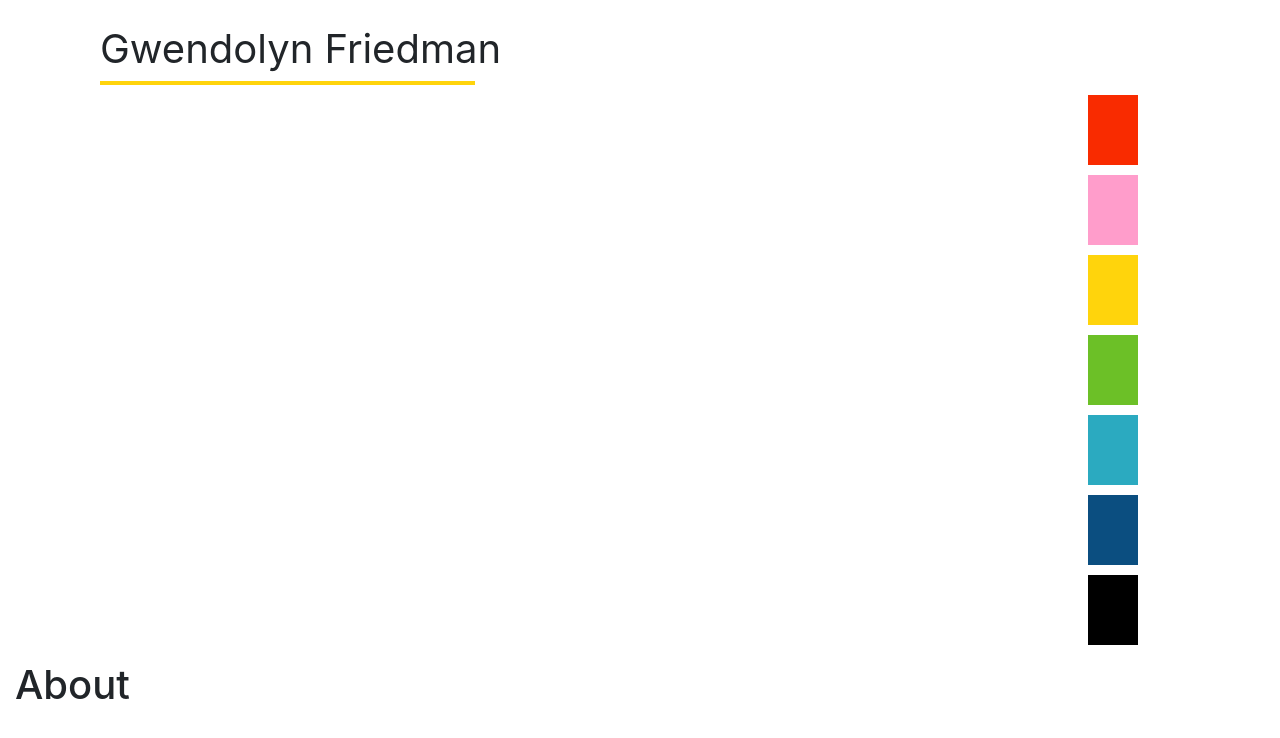
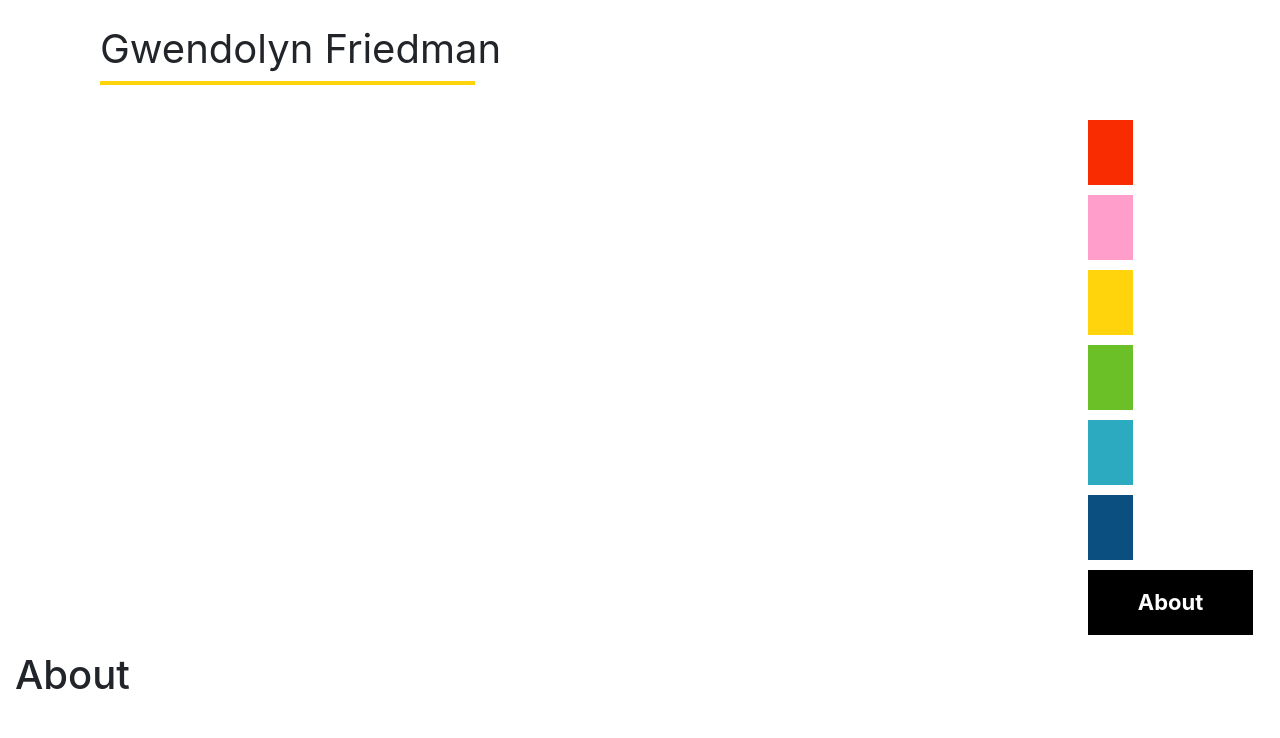
Before and after one commit to gwenfriedman/gwenfportfolio, a React (Create React App) app: page /about in a window 1280 px wide. Shown: the top 738 px of the page. Built offline with nearby package versions, Linux system fonts and the light colour scheme.

Commit message:
finished desktop menu

```diff
--- a/src/components/About.js
+++ b/src/components/About.js
@@ -5,7 +5,7 @@ import Home from './Home.js'
 class About extends React.Component {
  render() { return(
     <div>
-        <Home/>
+        <Home open={'about'}/>
 
        <h1 className="container-fluid mt-3">About</h1>
    </div>
--- a/src/components/Branding.js
+++ b/src/components/Branding.js
@@ -5,7 +5,7 @@ import Home from './Home.js'
 class Branding extends React.Component {
  render() { return(
     <div>
-        <Home/>
+        <Home open={'branding'}/>
 
        <h1 className="container-fluid mt-3">Branding</h1>
    </div>
--- a/src/components/Drawings.js
+++ b/src/components/Drawings.js
@@ -22,10 +22,7 @@ import d18 from './images/GD/2d.png';
 class Drawings extends React.Component {
  render() { return(
     <div>
-        <Home/>
-
-       <h1 className="container-fluid mt-3 text-center">Digital Drawings</h1>
-
+        <Home open={'drawings'}/>
        <div className="row justify-content-md-center mt-4">
          <div className="col-md-4 col-6">
                <img className="col" src={d1}/>
--- a/src/components/Embroidery.js
+++ b/src/components/Embroidery.js
@@ -12,11 +12,7 @@ import e7 from './images/Embroidery/skirt1.jpg';
 class Embroidery extends React.Component {
  render() { return(
     <div>
-        <Home/>
-
-       <h1 className="container-fluid text-center mt-3">Embroidery</h1>
-
-
+        <Home open={'embroidery'}/>
         <div className="row justify-content-md-center mt-4">
              <div className="col-md-4 col-6">
                    <img className="col" src={e1}/>
--- a/src/components/GraphicArt.js
+++ b/src/components/GraphicArt.js
@@ -1,5 +1,6 @@
 import React from 'react';
 import Home from './Home.js';
+import './Home.css';
 import s1 from './images/GA/sofar-3.16.jpg';
 import s2 from './images/GA/sofar-3.19.jpg';
 import s3 from './images/GA/sofar-3.29.jpg';
@@ -21,7 +22,8 @@ import s17 from './images/GA/mahler.jpg';
 class GraphicArt extends React.Component {
  render() { return(
     <div>
-        <Home/>
+        <Home open={'posters'}/>
+        <div className={'posters'}>
         <div className="row justify-content-md-center">
           <div className="col-md-4 col-6">
                 <img className="col" src={s1}/>
@@ -158,6 +160,7 @@ class GraphicArt extends React.Component {
             </div>
           </div>
         </div>
+        </div>
     </div>
    )
  }
--- a/src/components/Home.css
+++ b/src/components/Home.css
@@ -4,7 +4,7 @@
 
 .pink {
     background-color: #FF9DCB;
-    line-height: 35px!important;
+    line-height: 32.5px!important;
 }
 
 .yellow {
@@ -42,8 +42,8 @@
 }
 
 .block {
-    width:50px;
-    height:70px;
+    width:45px;
+    height:65px;
     margin-top: 10px;
 }
 
@@ -56,16 +56,17 @@
 .block-expand {
     margin-top: 10px !important;
     width:165px;
-    height:70px;
+    height:65px;
     color: white;
     text-align: center;
     font-size: 22px;
     font-weight: bold;
-    line-height: 75px;
+    line-height: 65px;
 }
 
 .menu {
     margin-left: 85%;
+    margin-top: 35px;
 }
 
 .mobile-menu {
@@ -109,3 +110,9 @@
     width: 375px;
     background-color: #FFD40C;
 }
+
+.posters {
+    margin-top: -520px;
+    margin-left: -100px;
+    width: 90%;
+}
--- a/src/components/Home.js
+++ b/src/components/Home.js
@@ -3,6 +3,9 @@ import {Link} from "react-router-dom";
 import './Home.css';
 
 class Header extends React.Component {
+    constructor(props) {
+        super(props);
+    }
     render() {
             return (
                 <div>
@@ -10,83 +13,134 @@ class Header extends React.Component {
                     <h1 className={'header'}> Gwendolyn Friedman </h1>
                     <div className={'underline'}></div>
                     <div className={'menu'}>
+                        {this.props.open === 'posters' && (
+                                <Link to={`/graphicart`} style={{ textDecoration: 'none' }}>
+                                    <div className={'hover-button--on block-expand red'}>Posters</div>
+                                </Link>
+                        )}
+                        {this.props.open !== 'posters' && (
                         <div className='hover-button'>
                             <div>
                                 <div className={'hover-button--off block red'}></div>
                             </div>
                             <div>
-                                <Link to={`/graphicart`}>
+                                <Link to={`/graphicart`} style={{ textDecoration: 'none' }}>
                                     <div className={'hover-button--on block-expand red'}>Posters</div>
                                 </Link>
                             </div>
                         </div>
+                        )}
 
+                        {this.props.open === 'drawings' && (
+                            <Link to={`/drawings`} style={{ textDecoration: 'none' }}>
+                                <div className={'hover-button--on block-expand pink'}>Digital Drawings</div>
+                            </Link>
+                        )}
+
+                        {this.props.open !== 'drawings' && (
                         <div className='hover-button'>
                             <div>
                                 <div className={'hover-button--off block pink'}></div>
                             </div>
                             <div>
-                                <Link to={`/drawings`}>
+                                <Link to={`/drawings`} style={{ textDecoration: 'none' }}>
                                     <div className={'hover-button--on block-expand pink'}>Digital Drawings</div>
                                 </Link>
                             </div>
                         </div>
+                        )}
 
+                        {this.props.open === 'branding' && (
+                            <Link to={`/branding`} style={{ textDecoration: 'none' }}>
+                                <div className={'hover-button--on block-expand yellow'}>Branding</div>
+                            </Link>
+                        )}
+                        {this.props.open !== 'branding' && (
                         <div className='hover-button'>
                             <div>
                                 <div className={'hover-button--off block yellow'}></div>
                             </div>
                             <div>
-                                <Link to={`/branding`}>
+                                <Link to={`/branding`} style={{ textDecoration: 'none' }}>
                                     <div className={'hover-button--on block-expand yellow'}>Branding</div>
                                 </Link>
                             </div>
                         </div>
+                        )}
 
+
+                        {this.props.open === 'sewing' && (
+                            <Link to={`/sewing`} style={{ textDecoration: 'none' }}>
+                                <div className={'hover-button--on block-expand green'}>Sewing</div>
+                            </Link>
+                        )}
+                        {this.props.open !== 'sewing' && (
                         <div className='hover-button'>
                             <div>
                                 <div className={'hover-button--off block green'}></div>
                             </div>
                             <div>
-                                <Link to={`/sewing`}>
+                                <Link to={`/sewing`} style={{ textDecoration: 'none' }}>
                                     <div className={'hover-button--on block-expand green'}>Sewing</div>
                                 </Link>
                             </div>
                         </div>
+                        )}
 
+                        {this.props.open === 'web' && (
+                            <Link to={`/webdesign`} style={{ textDecoration: 'none' }}>
+                                <div className={'hover-button--on block-expand light-blue'}>Web Design</div>
+                            </Link>
+                        )}
+                        {this.props.open !== 'web' && (
                         <div className='hover-button'>
                             <div>
                                 <div className={'hover-button--off block light-blue'}></div>
                             </div>
                             <div>
-                                <Link to={`/webdesign`}>
+                                <Link to={`/webdesign`} style={{ textDecoration: 'none' }}>
                                     <div className={'hover-button--on block-expand light-blue'}>Web Design</div>
                                 </Link>
                             </div>
                         </div>
+                        )}
 
+                        {this.props.open === 'embroidery' && (
+                            <Link to={`/embroidery`} style={{ textDecoration: 'none' }}>
+                                <div className={'hover-button--on block-expand dark-blue'}>Embroidery</div>
+                            </Link>
+                        )}
+                        {this.props.open !== 'embroidery' && (
                         <div className='hover-button'>
                             <div>
                                 <div className={'hover-button--off block dark-blue'}></div>
                             </div>
                             <div>
-                                <Link to={`/embroidery`}>
+                                <Link to={`/embroidery`} style={{ textDecoration: 'none' }}>
                                     <div className={'hover-button--on block-expand dark-blue'}>Embroidery</div>
                                 </Link>
                             </div>
                         </div>
+                        )}
+
+                        {this.props.open === 'about' && (
+                            <Link to={`/about`} style={{ textDecoration: 'none' }}>
+                                <div className={'hover-button--on block-expand black'}>About</div>
+                            </Link>
+                        )}
+
+                        {this.props.open !== 'about' && (
                         <div className='hover-button'>
-
-
                             <div>
                                 <div className={'hover-button--off block black'}></div>
                             </div>
                             <div>
-                                <Link to={`/about`}>
+                                <Link to={`/about`} style={{ textDecoration: 'none' }}>
                                     <div className={'hover-button--on block-expand black'}>About</div>
                                 </Link>
                             </div>
                         </div>
+                        )}
                     </div>
                     </div>
                 <div className={'d-sm-block d-md-none'}>
@@ -109,7 +163,6 @@ class Header extends React.Component {
                     </Link>
                 </div>
                 </div>
-
             )
     }
 }
--- a/src/components/Sewing.js
+++ b/src/components/Sewing.js
@@ -30,10 +30,7 @@ import s22 from './images/Sewing/bowtie1.jpg';
 class Sewing extends React.Component {
  render() { return(
     <div>
-        <Home/>
-
-       <h1 className="container-fluid mt-3 text-center">Sewing</h1>
-
+        <Home open={'sewing'}/>
        <div className="row justify-content-md-center mt-4">
              <div className="col-md-4 col-6">
                    <img className="col" src={s1}/>
--- a/src/components/WebDesign.js
+++ b/src/components/WebDesign.js
@@ -5,7 +5,7 @@ import Home from './Home.js'
 class WebDesign extends React.Component {
  render() { return(
     <div>
-        <Home/>
+        <Home open={'web'}/>
 
        <h1 className="container-fluid mt-3">Web Design</h1>
    </div>
```
